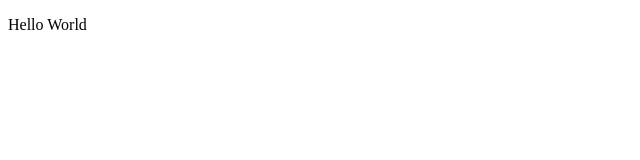
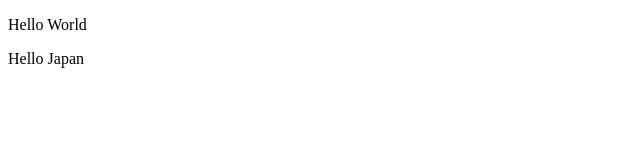
Before and after one commit to foxylady0315/one, a plain HTML site: page index.html in a window 1280 px wide. Shown: the full height of the page, 0-640 px from the left. Drawn offline with Linux system fonts and the light colour scheme.

Commit message:
日本へのコメント

```diff
--- a/index.html
+++ b/index.html
@@ -26,6 +26,7 @@
 
 <body>
   <p>Hello World</p>
+  <p>Hello Japan</p>
 </body>
 
 </html>
```
